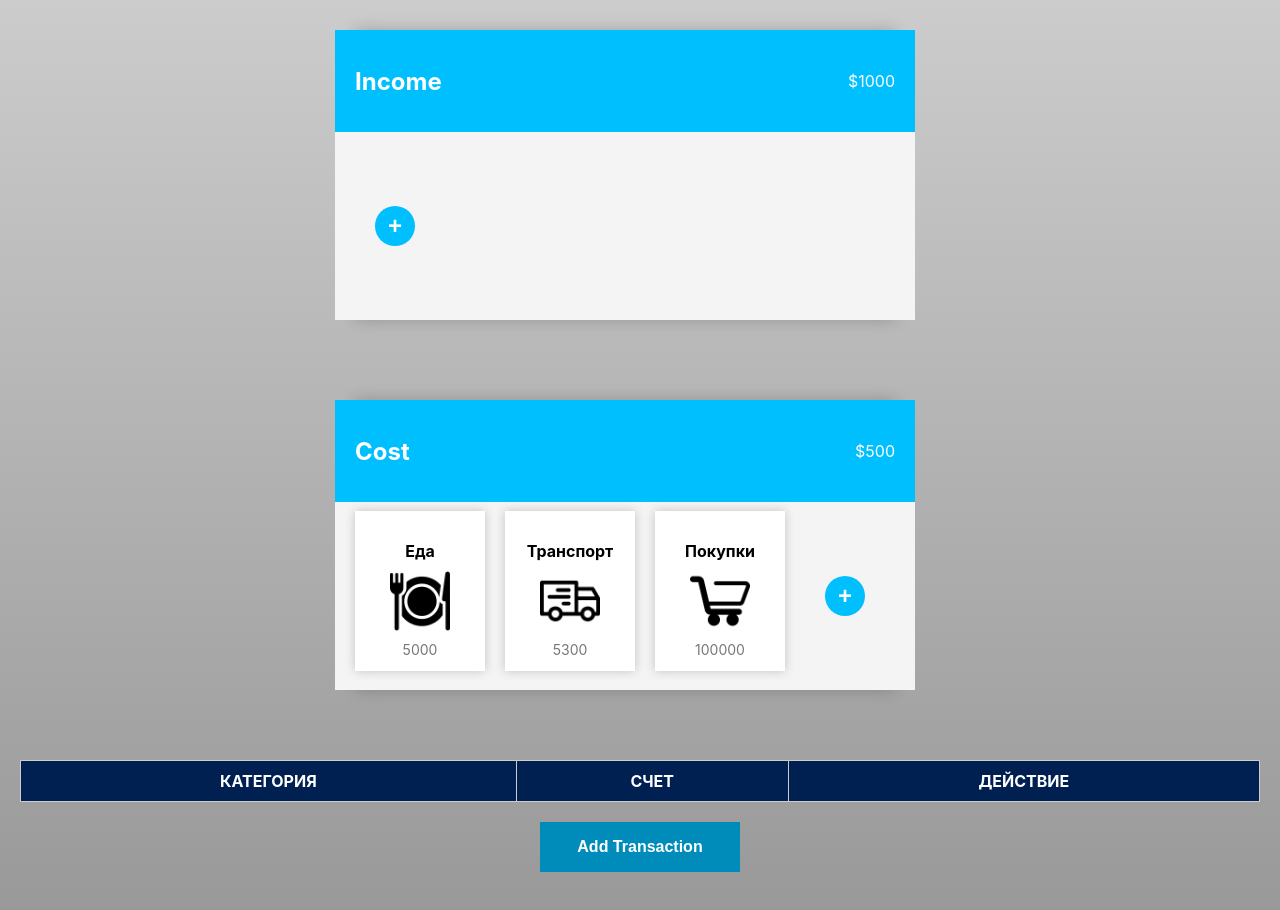
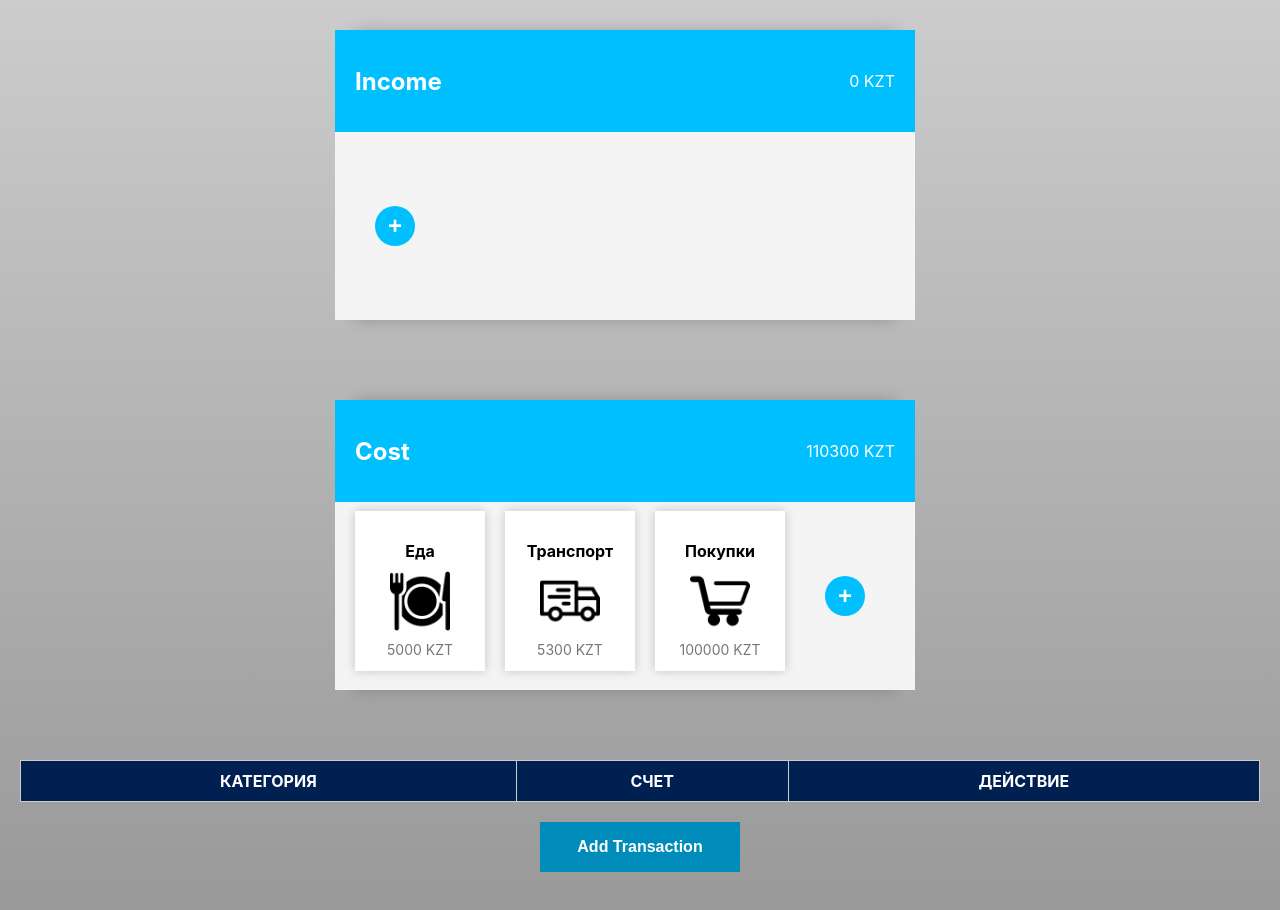
Before and after one commit to MerkhatM/Cybersecurity-Capstone-Project, a React (Create React App) app: page / in a window 1280 px wide. Built offline with nearby package versions, Linux system fonts and the light colour scheme.

Commit message:
total balance

```diff
--- a/src/components/CostCard/CostCard.jsx
+++ b/src/components/CostCard/CostCard.jsx
@@ -4,6 +4,9 @@ import food from  "../../assets/food.png";
 import transport from "../../assets/transportpng.png";
 import purchase from "../../assets/buy.png";
 const CostCard = () => {
+    function sumBalance(cards) {
+        return cards.reduce((total, card) => total + parseFloat(card.price), 0);
+    }
     const initialCardBlocks = [
         { title: 'Еда', img: food, price: 5000 },
         { title: 'Транспорт', img: transport, price: 5300 },
@@ -14,7 +17,7 @@ const CostCard = () => {
     const addCardBlock = () => {
         setCardBlocks([
             ...cardBlocks,
-            { title: 'Покупки', img: 'https://w7.pngwing.com/pngs/34/771/png-transparent-computer-icons-retail-supermarket-shopping-retail-white-text-rectangle.png', price: 'Balance' },
+            { title: 'Покупки', img: 'https://w7.pngwing.com/pngs/34/771/png-transparent-computer-icons-retail-supermarket-shopping-retail-white-text-rectangle.png', price: 50000 },
         ]);
     };
 
@@ -22,14 +25,14 @@ const CostCard = () => {
         <div className="card">
             <div className="header">
                 <h2>Cost</h2>
-                <p>$500</p>
+                <p>{sumBalance(cardBlocks)} KZT</p>
             </div>
             <div className="body">
                 {cardBlocks.map((block, index) => (
                     <div key={index} className="card-block">
                         <h3>{block.title}</h3>
                         <img src={block.img} alt={block.title} />
-                        <span>{block.price}</span>
+                        <span>{block.price} KZT</span>
                     </div>
                 ))}
                 <button onClick={addCardBlock}>+</button>
--- a/src/components/IncomeCard/IncomeCard.jsx
+++ b/src/components/IncomeCard/IncomeCard.jsx
@@ -1,13 +1,15 @@
 import React, { useState } from 'react';
 import "./style.css";
 const IncomeCard = () => {
-
+    function sumBalance(cards) {
+        return cards.reduce((total, card) => total + parseFloat(card.price), 0);
+    }
     const [cardBlocks, setCardBlocks] = useState([]);
 
     const addCardBlock = () => {
         setCardBlocks([
             ...cardBlocks,
-            {title: 'МУИТ', img: 'https://itest.kz/uploads/contest/partners/iitu.jpg', text: 'balance'},
+            {title: 'МУИТ', img: 'https://itest.kz/uploads/contest/partners/iitu.jpg', price:36000},
 
         ]);
     };
@@ -16,14 +18,14 @@ const IncomeCard = () => {
         <div className="card">
             <div className="header">
                 <h2>Income</h2>
-                <p>$1000</p>
+                <p>{sumBalance(cardBlocks)} KZT</p>
             </div>
             <div className="body">
                 {cardBlocks.map((block, index) => (
                     <div key={index} className="card-block">
                         <h3>{block.title}</h3>
                         <img src={block.img} alt={block.title} />
-                        <span>{block.text}</span>
+                        <span>{block.price}</span>
                     </div>
                 ))}
                 <button onClick={addCardBlock}>+</button>
```
